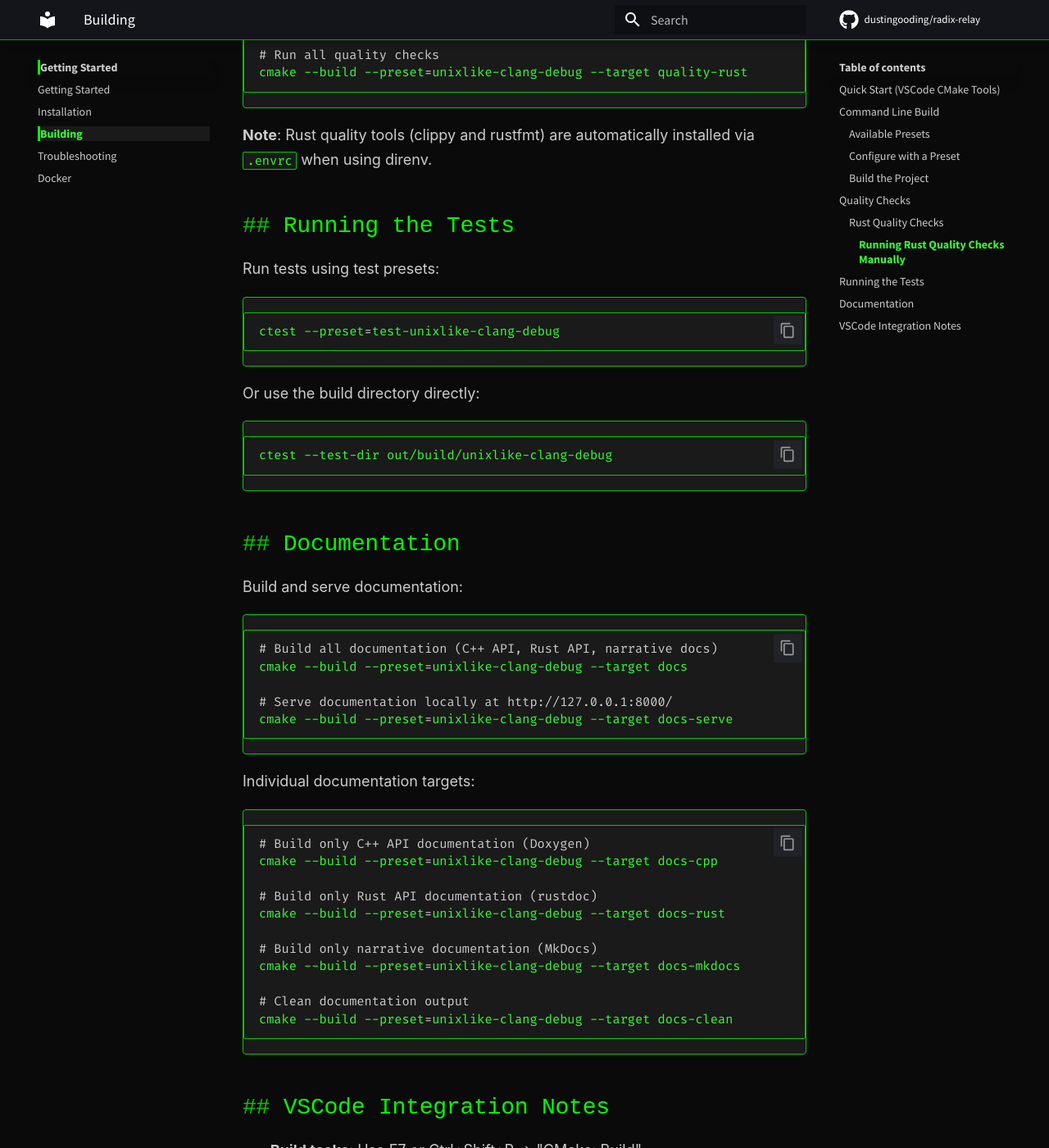
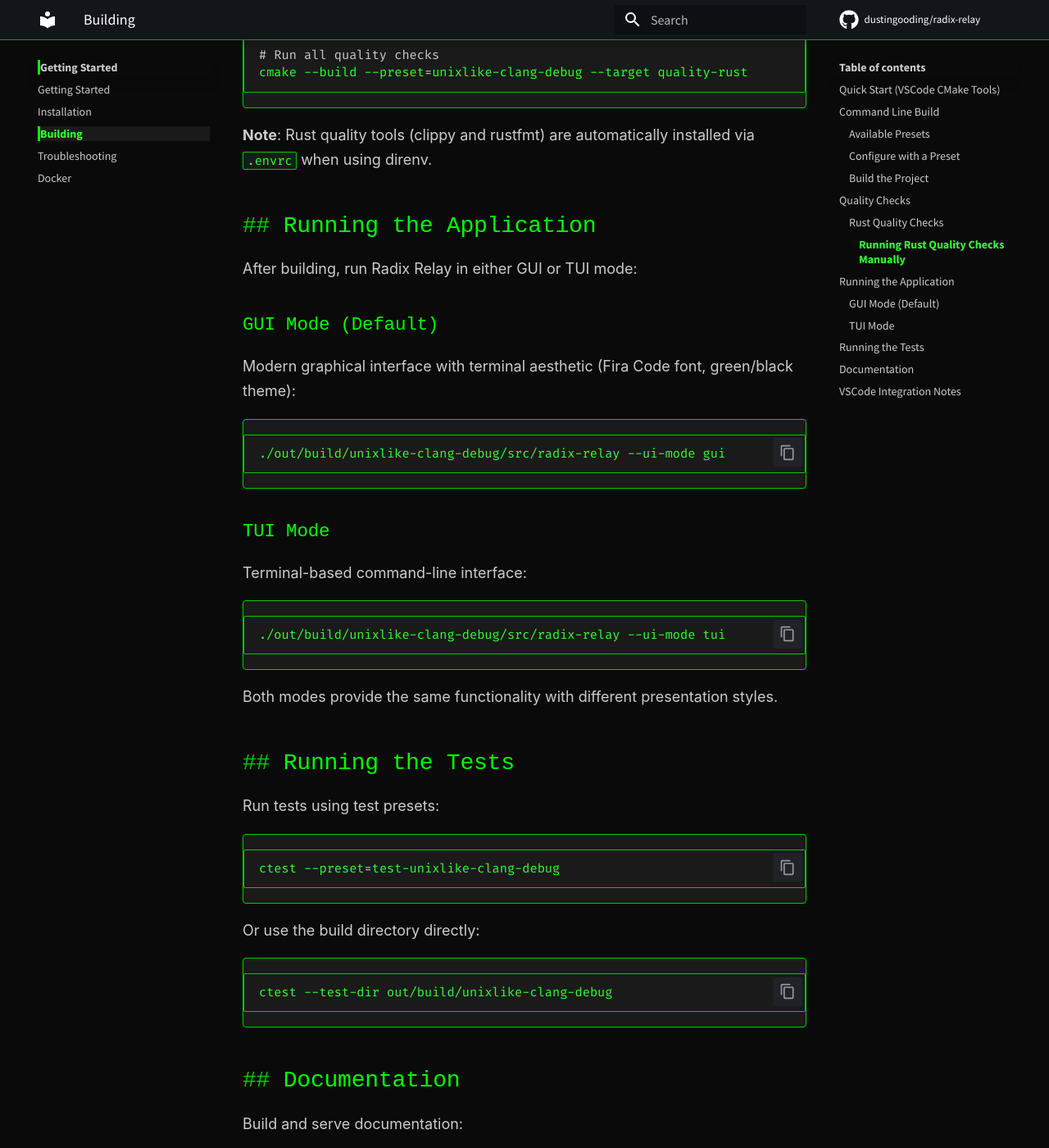
Before and after one commit to dustingooding/radix-relay, an MkDocs documentation site: the page built from docs/getting-started/building.md, in a window 1280 px wide and 1400 px high, scrolled down 2918 px. Shown: the whole window at 82% size. Built offline with MkDocs 1.6.1 and Material for MkDocs 9.7.7, drawn with Linux system fonts in a browser that asks for light colours; comment, search, counter and statistics services are not loaded.

Commit message:
:art: make things prettier

````diff
--- a/docs/getting-started/building.md
+++ b/docs/getting-started/building.md
@@ -93,6 +93,28 @@
 
 **Note**: Rust quality tools (clippy and rustfmt) are automatically installed via `.envrc` when using direnv.
 
+## Running the Application
+
+After building, run Radix Relay in either GUI or TUI mode:
+
+### GUI Mode (Default)
+
+Modern graphical interface with terminal aesthetic (Fira Code font, green/black theme):
+
+```bash
+./out/build/unixlike-clang-debug/src/radix-relay --ui-mode gui
+```
+
+### TUI Mode
+
+Terminal-based command-line interface:
+
+```bash
+./out/build/unixlike-clang-debug/src/radix-relay --ui-mode tui
+```
+
+Both modes provide the same functionality with different presentation styles.
+
 ## Running the Tests
 
 Run tests using test presets:
````
Also changed, not shown: README.md (+3 -0 lines), docs/architecture/index.md (+14 -2 lines), docs/index.md (+4 -1 lines), docs/images/radix-relay-ui.png (added), 5 other files.
